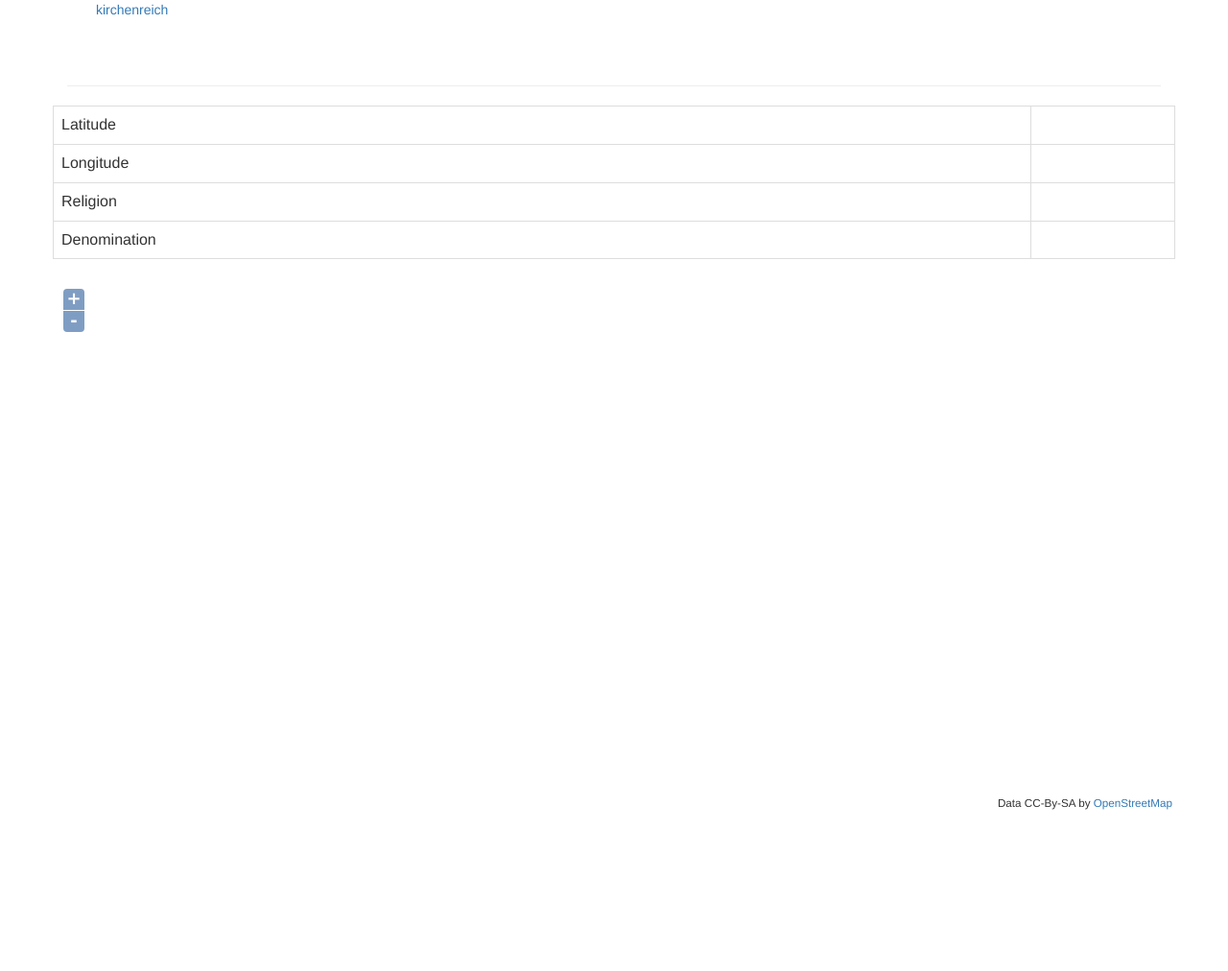
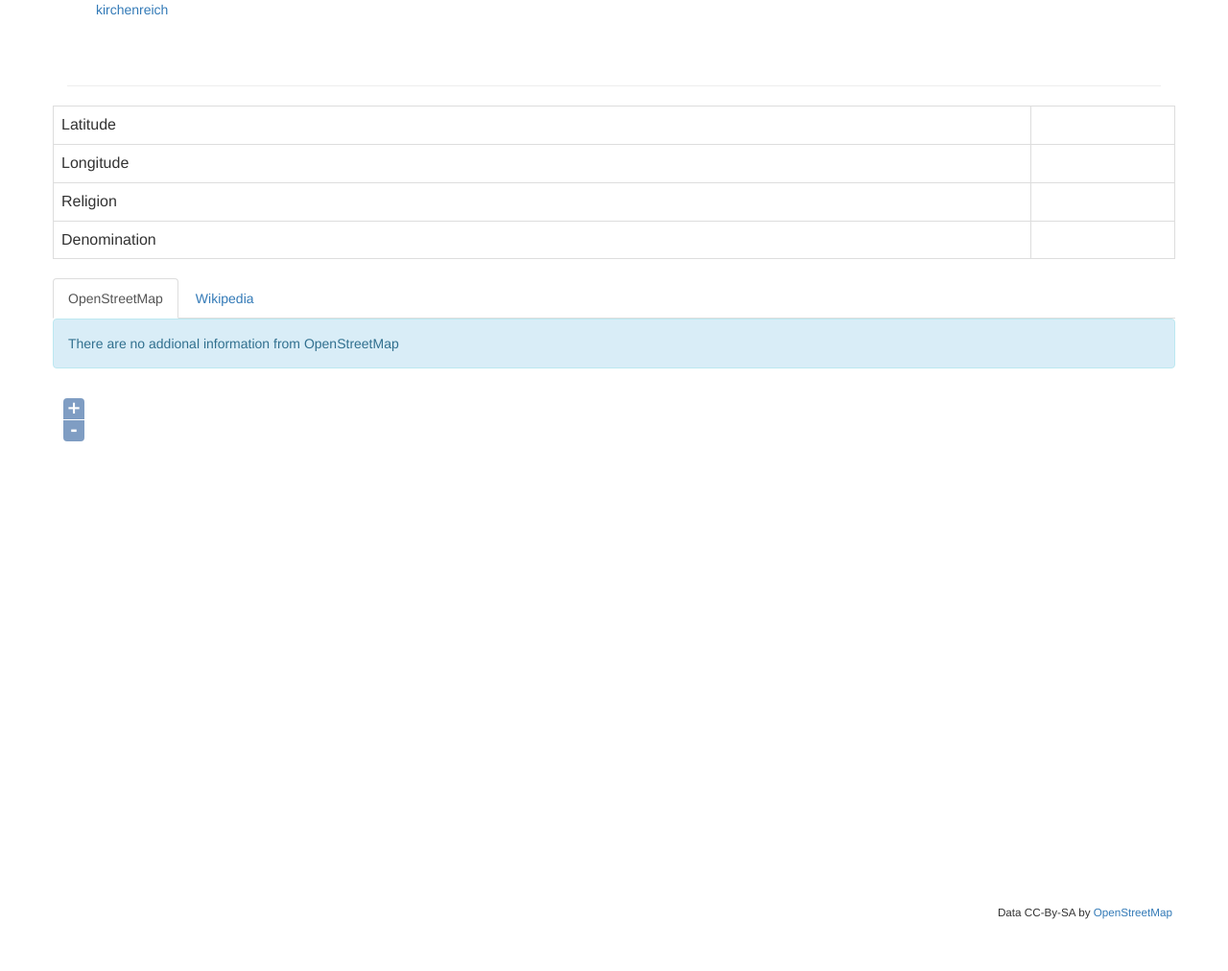
Before and after one commit to kirchenreich/kirchenreich, a Django app: template krprj/worshipmap/templates/place_of_worship_detail.html in a window 1280 px wide. Shown: the whole page at 96% size. Before the commit the page ends 844 px from the top, so only its background shows below. Run offline with Django 3.2, Linux system fonts and the light colour scheme; the template is opened without the code that fills it, so the values that code supplies are empty; some libraries are stand-ins or nearby versions.

Commit message:
Render addional information from OpenStreetMap in DetailView

```diff
--- a/krprj/worshipmap/templates/place_of_worship_detail.html
+++ b/krprj/worshipmap/templates/place_of_worship_detail.html
@@ -53,6 +53,33 @@ img {
                     </tr>
                 </tbody>
             </table>
+            <div class="tabbable">
+                <ul class="nav nav-tabs">
+                    <li class="active"><a href="#osm" data-toggle="tab">OpenStreetMap</a></li>
+                    <li><a href="#wikipedia" data-toggle="tab">Wikipedia</a></li>
+                </ul>
+                <div class="tab-content">
+                    <div class="tab-pane active" id="osm">
+                        {% if addional_fields|length > 0 %}
+                        <table class="table table-bordered">
+                            <tbody>
+                                {% for key, value in addional_fields.items %}
+                                <tr>
+                                    <td>{{ key }}</td>
+                                    <td>{{ value }}</td>
+                                </tr>
+                                {% endfor %}
+                            </tbody>
+                        </table>
+                        {% else %}
+                        <div class="alert alert-info">There are no addional information from OpenStreetMap</div>
+                        {% endif %}
+                    </div>
+                    <div class="tab-pane" id="wikipedia">
+                        <p>Wikipedia content....</p>
+                    </div>
+                </div>
+            </div>
         </div>
         <div class="span6" style="height: 80%"><div id="map"></div></div>
     </div>
--- a/krprj/worshipmap/views.py
+++ b/krprj/worshipmap/views.py
@@ -1,3 +1,4 @@
+import json
 from copy import copy
 
 from django.views.generic.base import TemplateView
@@ -30,4 +31,8 @@ class PlaceOfWorshipDetailView(DetailView):
         point.transform(900913)
         context['point_for_openlayers'] = point
 
+        context['addional_fields'] = json.loads(
+            self.object.addional_fields
+        )
+
         return context
```
